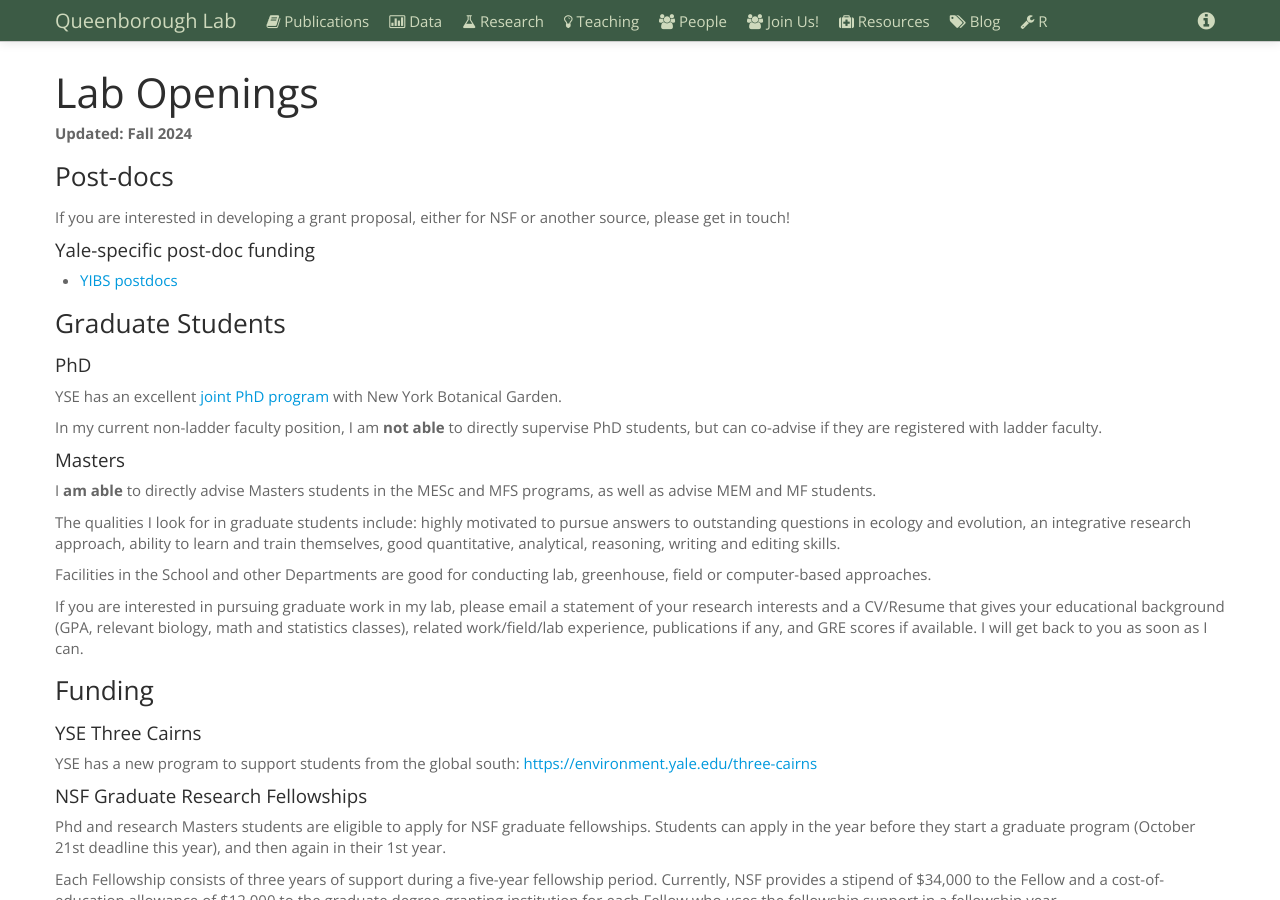
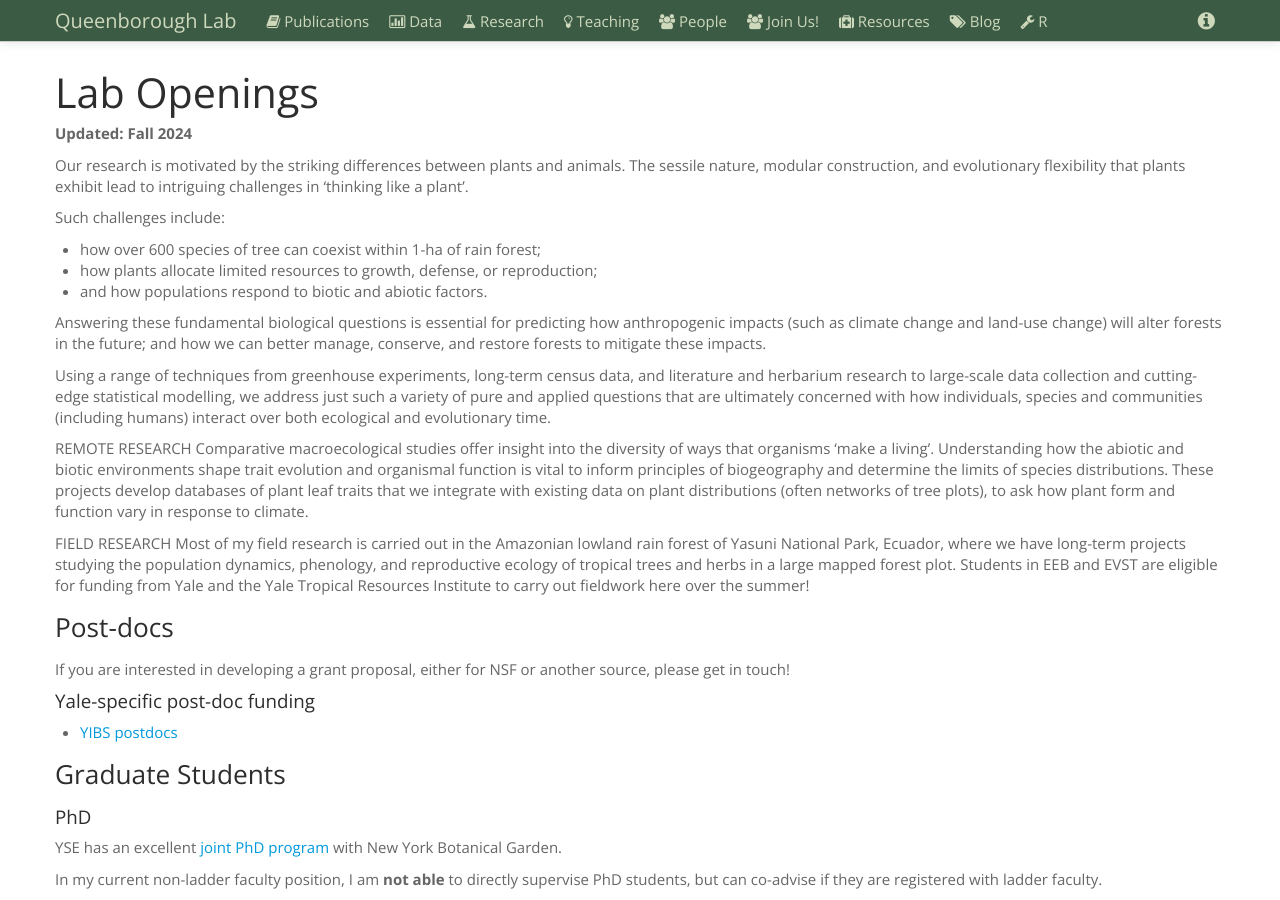
Before and after one commit to saq/saq.github.io, a Jekyll site: the page built from lab-openings.md, in a window 1280 px wide and 900 px high. Built offline with Jekyll 4.4.1, drawn with Linux system fonts in a browser that asks for light colours.

Commit message:
Update lab-openings.md

```diff
--- a/lab-openings.md
+++ b/lab-openings.md
@@ -7,6 +7,25 @@ title: Lab Openings
 # Lab Openings
 
 **Updated: Fall 2024**
+
+Our research is motivated by the striking differences between plants and animals. The sessile nature, modular construction, and evolutionary flexibility that plants exhibit lead to intriguing challenges in ‘thinking like a plant’.
+
+Such challenges include:
+ - how over 600 species of tree can coexist within 1-ha of rain forest;
+ - how plants allocate limited resources to growth, defense, or reproduction;
+ - and how populations respond to biotic and abiotic factors.
+
+Answering these fundamental biological questions is essential for predicting how anthropogenic impacts (such as climate change and land-use change) will alter forests in the future; and how we can better manage, conserve, and restore forests to mitigate these impacts.
+
+Using a range of techniques from greenhouse experiments, long-term census data, and literature and herbarium research to large-scale data collection and cutting-edge statistical modelling, we address just such a variety of pure and applied questions that are ultimately concerned with how individuals, species and communities (including humans) interact over both ecological and evolutionary time.
+
+REMOTE RESEARCH
+Comparative macroecological studies offer insight into the diversity of ways that organisms ‘make a living’. Understanding how the abiotic and biotic environments shape trait evolution and organismal function is vital to inform principles of biogeography and determine the limits of species distributions. These projects develop databases of plant leaf traits that we integrate with existing data on plant distributions (often networks of tree plots), to ask how plant form and function vary in response to climate.
+
+FIELD RESEARCH
+Most of my field research is carried out in the Amazonian lowland rain forest of Yasuni National Park, Ecuador, where we have long-term projects studying the population dynamics, phenology, and reproductive ecology of tropical trees and herbs in a large mapped forest plot. Students in EEB and EVST are eligible for funding from Yale and the Yale Tropical Resources Institute to carry out fieldwork here over the summer!
+
+
 
 ### Post-docs
 If you are interested in developing a grant proposal, either for NSF or another source, please get in touch!
```
